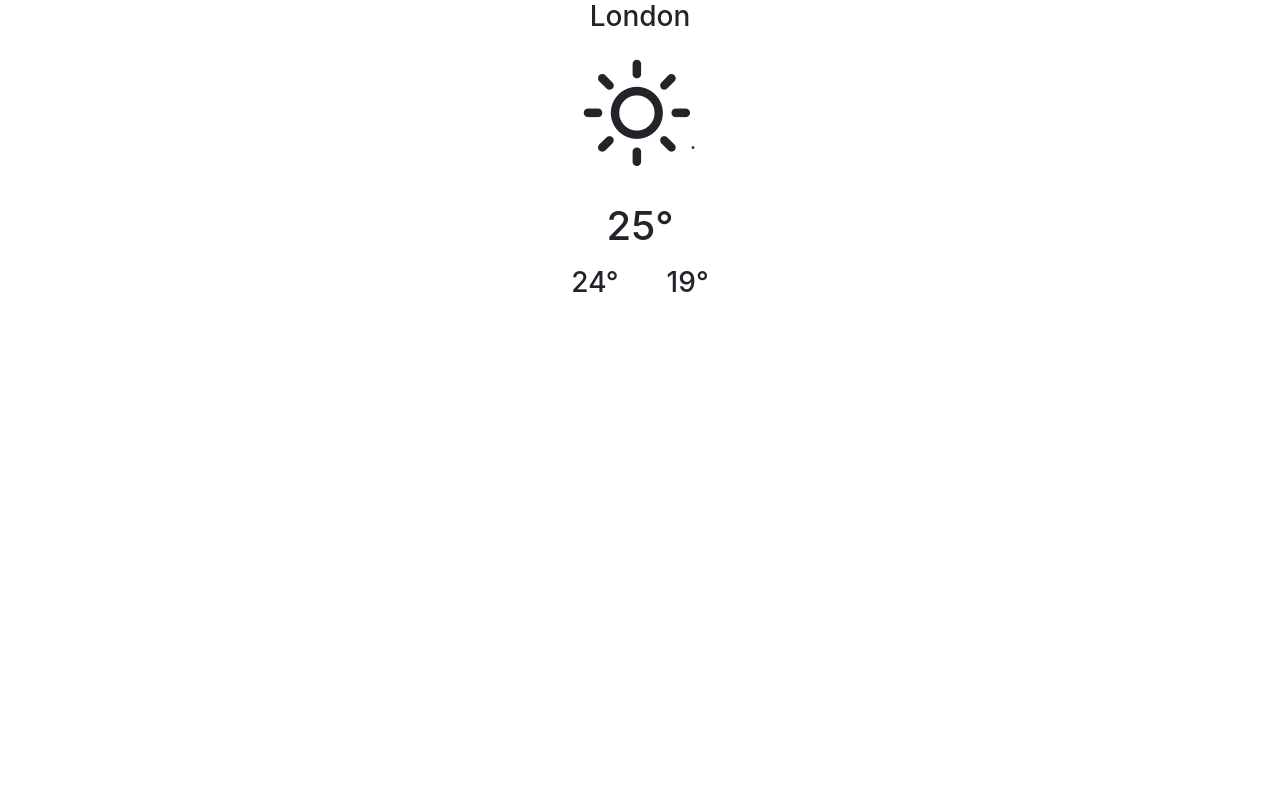
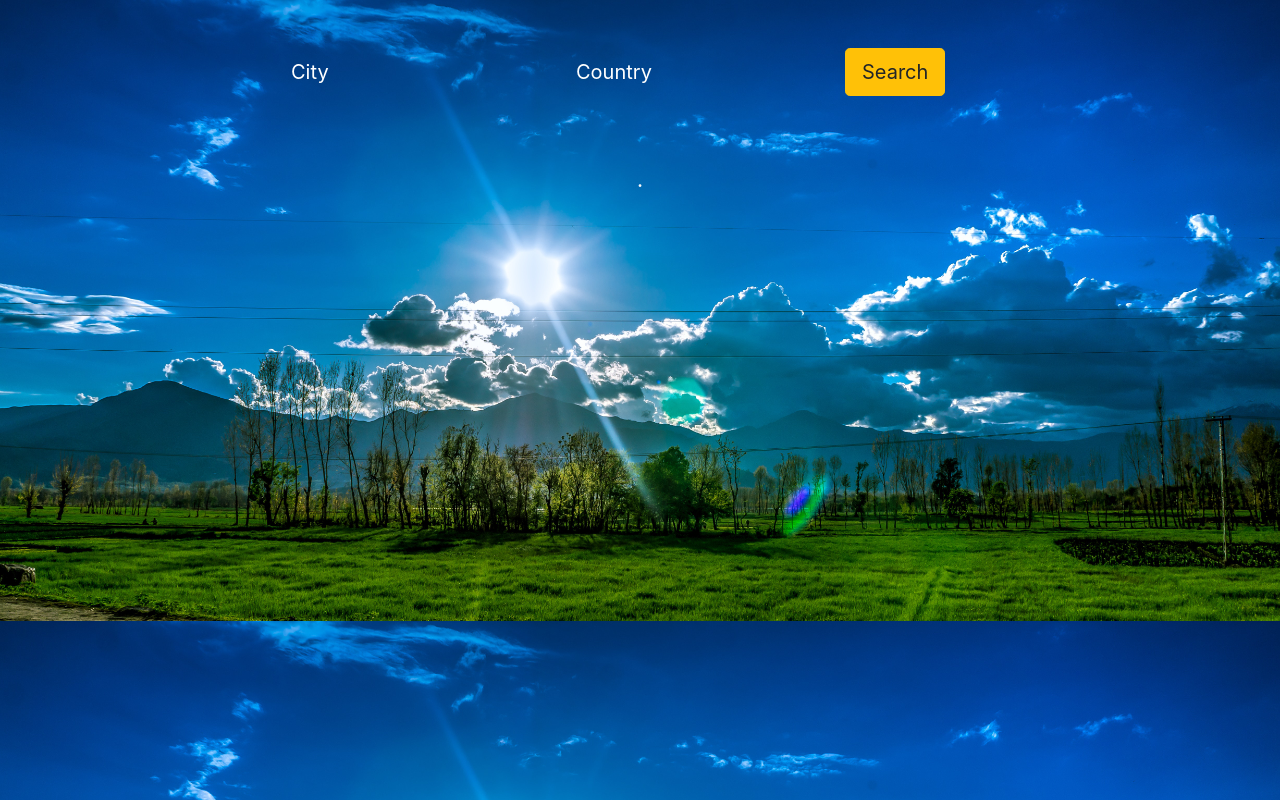
Before and after one commit to gaiyadev/weather-app, a React (Create React App) app: page / in a window 1280 px wide. Built offline with nearby package versions, Linux system fonts and the light colour scheme.

Commit message:
Feat: weather app now working with the ability to fetch record from around the world

```diff
--- a/src/App.css
+++ b/src/App.css
@@ -1,38 +1,3 @@
 .App {
   text-align: center;
 }
-
-.App-logo {
-  height: 40vmin;
-  pointer-events: none;
-}
-
-@media (prefers-reduced-motion: no-preference) {
-  .App-logo {
-    animation: App-logo-spin infinite 20s linear;
-  }
-}
-
-.App-header {
-  background-color: #282c34;
-  min-height: 100vh;
-  display: flex;
-  flex-direction: column;
-  align-items: center;
-  justify-content: center;
-  font-size: calc(10px + 2vmin);
-  color: white;
-}
-
-.App-link {
-  color: #61dafb;
-}
-
-@keyframes App-logo-spin {
-  from {
-    transform: rotate(0deg);
-  }
-  to {
-    transform: rotate(360deg);
-  }
-}
--- a/src/App.js
+++ b/src/App.js
@@ -1,13 +1,143 @@
 import React from 'react';
 import './App.css';
 import Weather from './components/Weather/Weather';
+import Form from './components/TextFields/InputField';
 
-function App() {
-  return (
-    <div className="App">
-      <Weather />
-    </div>
-  );
+//api key
+const API_Key = '7d1d5e1b3e6ff7d9cbac6936b2f277e5';
+
+class App extends React.Component {
+  constructor(props) {
+    super(props);
+    this.state = {
+      city: undefined,
+      country: undefined,
+      icon: undefined,
+      main: undefined,
+      celsius: undefined,
+      temp_max: undefined,
+      temp_min: undefined,
+      description: '',
+      error: false
+    };
+
+    this.weatherIcons = {
+      ThunderStorm: 'wi-thunderstorm',
+      Drizzle: 'wi-sleet',
+      Rain: 'wi-storm-showers',
+      Snow: 'wi-snow',
+      Atmosphere: 'wi-fog',
+      Clear: 'wi-day-sunny',
+      Cloud: 'wi-day-fog',
+    }
+  }
+
+  calCelsius = (temp) => {
+    let cell = Math.floor(temp - 273.15);
+    return cell;
+  }
+
+  get_WeatherIcon(icon, rangeId) {
+    switch (true) {
+      case rangeId >= 200 && rangeId <= 232:
+        this.setState({
+          icon: this.weatherIcons.ThunderStorm
+        });
+        break;
+
+      case rangeId >= 300 && rangeId <= 321:
+        this.setState({
+          icon: this.weatherIcons.Drizzle
+        });
+        break;
+
+      case rangeId >= 500 && rangeId <= 531:
+        this.setState({
+          icon: this.weatherIcons.Rain
+        });
+        break;
+
+      case rangeId >= 600 && rangeId <= 622:
+        this.setState({
+          icon: this.weatherIcons.Snow
+        });
+        break;
+
+      case rangeId >= 701 && rangeId <= 781:
+        this.setState({
+          icon: this.weatherIcons.Atmosphere
+        });
+        break;
+
+      case rangeId = 800:
+        this.setState({
+          icon: this.weatherIcons.Clear
+        });
+        break;
+      case rangeId >= 801 && rangeId <= 804:
+        this.setState({
+          icon: this.weatherIcons.Cloud
+        });
+        break;
+
+      default:
+        this.setState({
+          icon: this.weatherIcons.Cloud
+        });
+        break;
+    }
+  }
+
+  // componentDidMount() {
+  //   this.getWeather();
+  // }
+  //api call
+  getWeather = async (event) => {
+    event.preventDefault();
+    const city = event.target.elements.city.value;
+    const country = event.target.elements.country.value;
+    if (city && country) {
+      const api_call = await fetch(`http://api.openweathermap.org/data/2.5/weather?q=${city},${country}&appid=${API_Key}`);
+      const response = await api_call.json();
+      console.log(response);
+      this.setState({
+        city: `${response.name}, ${response.sys.country}`,
+        // country: response.sys.country,
+        celsius: this.calCelsius(response.main.temp),
+        temp_max: this.calCelsius(response.main.temp_max),
+        temp_min: this.calCelsius(response.main.temp_min),
+        description: response.weather[0].description,
+        icon: this.weatherIcons.ThunderStorm,
+        error: false
+      });
+      this.get_WeatherIcon(this.weatherIcons, response.weather[0].id);
+    } else {
+      this.setState({
+        error: true
+      });
+    }
+  }
+
+
+  render() {
+    return (
+      <div className="App">
+        <Form onSubmitDetails={this.getWeather}
+          error={this.state.error} />
+
+        <Weather
+          city={this.state.city}
+          country={this.state.country}
+          description={this.state.description}
+          temp_celsius={this.state.celsius}
+          temp_max={this.state.temp_max}
+          temp_min={this.state.temp_min}
+          weatherIcon={this.state.icon}
+
+        />
+      </div>
+    );
+  }
 }
 
 export default App;
--- /dev/null
+++ b/src/components/TextFields/InputField.css
@@ -0,0 +1,22 @@
+.Form {
+    margin-top: 3rem;
+}
+.Form input[type='text']{
+background-color: transparent;
+color: #ffffff;
+border-bottom: 3px  solid #ffffff;
+outline: none;
+border: none;
+border-radius: 0px;
+}
+
+.Form input:focus{
+border: none;
+background-color: transparent;
+box-shadow: none !important;
+}
+
+.Form input[type='text']::placeholder{
+border: none;
+color: #ffffff;
+}
--- a/src/components/TextFields/InputField.js
+++ b/src/components/TextFields/InputField.js
@@ -1,11 +1,47 @@
 import React from 'react';
-const textField = (props) => {
+import '../../components/TextFields/InputField.css';
+
+
+const textField = props => {
     return (
-        <div>
-            <h3>Text fields here</h3>
-            <button className="btn btn-danger">Testiing </button>
+        <div className="container mt-5">
+            <div>{props.error ? error() : null}</div>
+            <form onSubmit={props.onSubmitDetails} className="Form">
+                <div className="row">
+                    <div className="col-md-3 offset-md-2">
+                        <div className="form-group input-group-lg">
+                            <input type="text"
+                                placeholder="City"
+                                className="form-control"
+                                id="city_name" autoComplete="off"
+                                name="city" />
+                        </div>
+                    </div>
+
+                    <div className="col-md-3">
+                        <div className="form-group input-group-lg">
+                            <input type="text"
+                                placeholder="Country"
+                                className="form-control"
+                                id="country_name"
+                                name="country" />
+                        </div>
+                    </div>
+                    <div className="col-md-3 mt-md-0 text-md-left">
+                        <button type="submit" className="btn btn-warning btn-lg">Search</button>
+
+                    </div>
+                </div>
+            </form>
         </div>
     );
 }
 
+function error() {
+    return (
+        <div className="alert alert-danger mx-5" role="alert">
+            Please enter city and country
+        </div>
+    )
+}
 export default textField;
--- a/src/components/Weather/Weather.js
+++ b/src/components/Weather/Weather.js
@@ -1,31 +1,29 @@
 import React from 'react';
 import '../../css/weather-icons.min.css';
 
-const API_Key = '7d1d5e1b3e6ff7d9cbac6936b2f277e5';
-class Weather extends React.Component {
-    constructor(props) {
-        super(props);
-        this.state = {}
-    }
-    render() {
+const weather = (props) => {
     return (
-            <div className="container">
-                <div className="cards">
-                    <h3>London</h3>
+        <div>
+            <div className="cards pt-4 text-light">
+                <h1>{props.city}</h1>
                 <h5 className="py-4" >
-                        <i class="wi wi-day-sunny display-1" ></i>.
+                    <i className={`wi ${props.weatherIcon} display-1`} ></i>.
                     </h5>
-                    <h1 className="py-2">25&deg; </h1>
+                {props.temp_celsius ? (
+                    <h1 className="py-2"> {props.temp_celsius} &deg; </h1>
+                ) : null}
                 {/* calling the minAndMAx function */}
-                    {minAndMax_Temp(24, 19)}
+                {minAndMax_Temp(props.temp_min, props.temp_max)}
+
+                <h4 className="py-3">{props.description}</h4>
             </div>
         </div>
     );
 }
-}
 
 
 const minAndMax_Temp = (min, max) => {
+    if (min && max) {
         return (
             <h3 >
                 <span className="px-4">{min}&deg;</span>
@@ -33,4 +31,5 @@
             </h3>
         );
     }
-export default Weather;
+}
+export default weather;
--- a/src/index.css
+++ b/src/index.css
@@ -5,6 +5,9 @@
     sans-serif;
   -webkit-font-smoothing: antialiased;
   -moz-osx-font-smoothing: grayscale;
+  background-image: url('../src//assests/weather-bg2.jpg');
+  background-repeat: repeat-y;
+  background-size: cover;
 }
 
 code {
```
Lines whose indentation alone changed are shown as unchanged.
